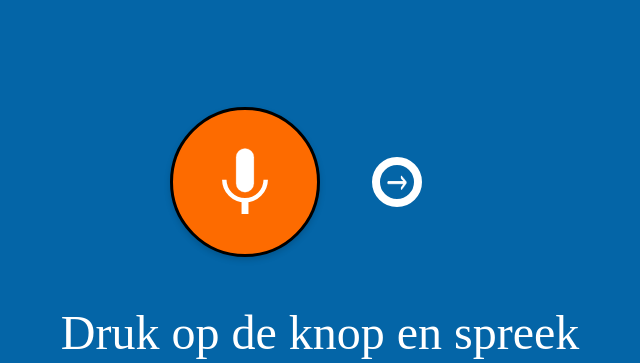
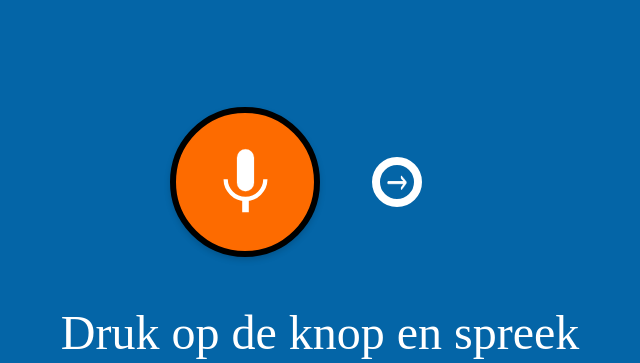
Before and after one commit to woutarb/speech-and-rhyme, a Flask app: page / in a window 1280 px wide, with the pointer over the restyled element. Shown: the part 122-485 px from the top of the page, without its empty margins (320-960 px from the left). Run offline with Flask 2, Linux system fonts and the light colour scheme; some libraries are stand-ins or nearby versions; some web fonts are replaced.

Commit message:
Thicker borders on record button

```diff
--- a/static/css/style.css
+++ b/static/css/style.css
@@ -76,13 +76,13 @@ input[type=text]{
 }
 
 .start-record-btn:hover{
-    border-width: 3px;
+    border-width: .5em;
     border-color: black;
 }
 
 .start-record-btn:active{
     /* wip https://stackoverflow.com/questions/34186640/button-active-using-javascript-and-css */
-    border-width: 4px;
+    border-width: 1em;
     border-color: black;
     background-color: #ed0707;
 }
```
